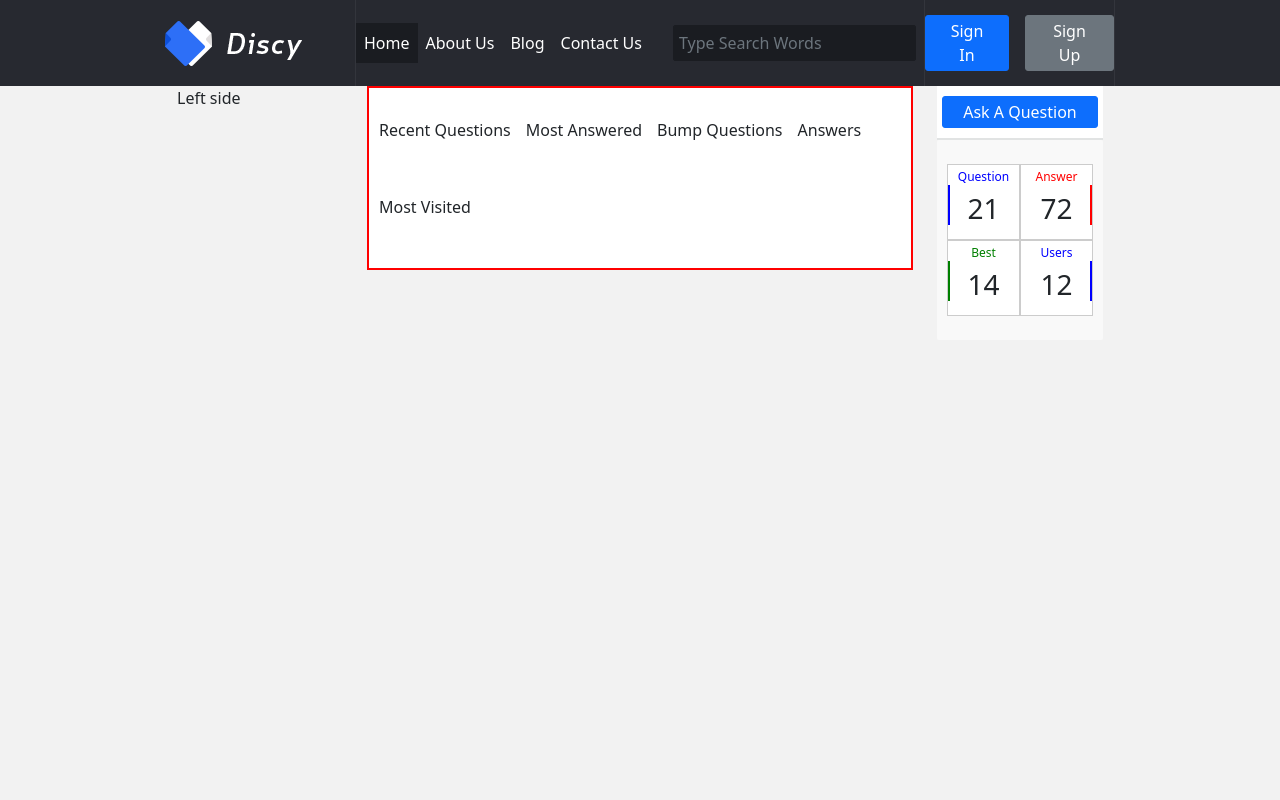
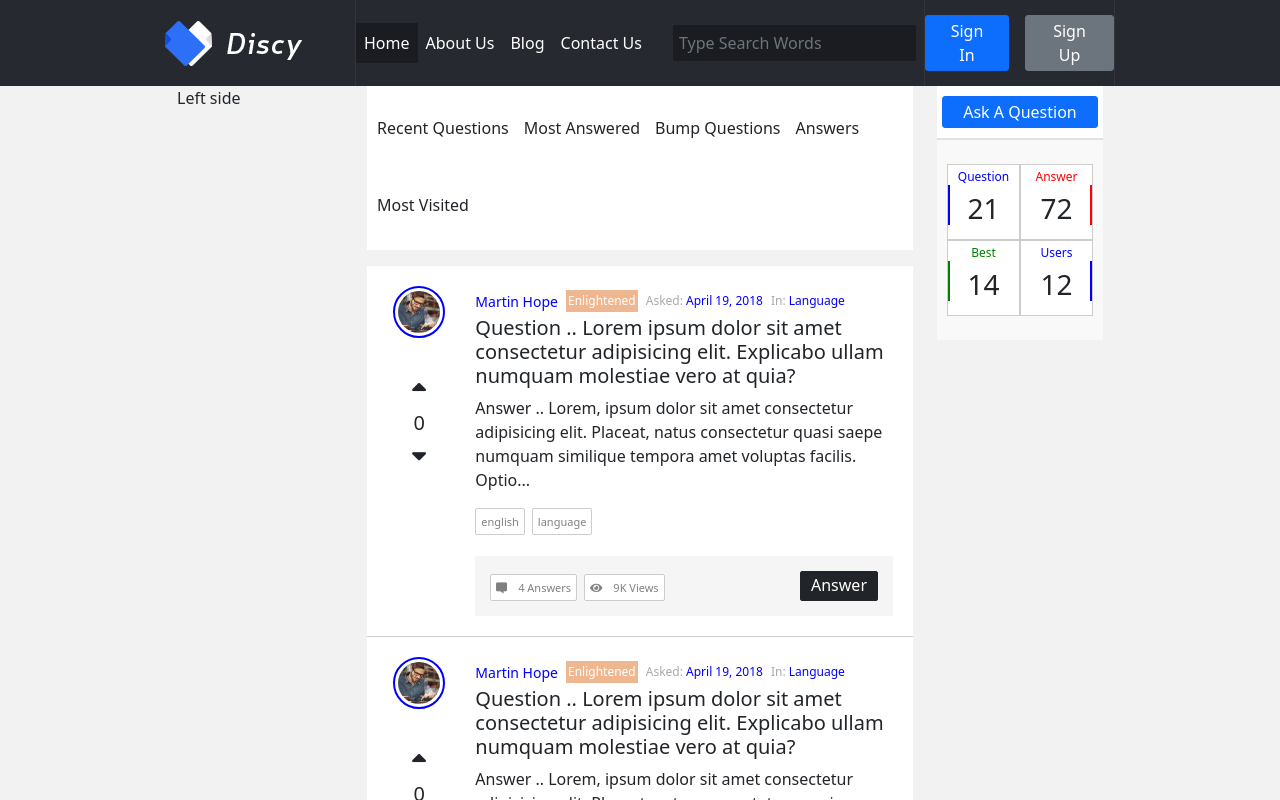
Before and after one commit to ahmadEssam77/Discy, a Vue app: page / in a window 1280 px wide. Shown: the top 800 px of the page. Built offline with nearby package versions, Linux system fonts and the light colour scheme.

Commit message:
Question component

```diff
--- a/public/index.html
+++ b/public/index.html
@@ -1,22 +1,34 @@
 <!DOCTYPE html>
 <html lang="">
+
 <head>
   <meta charset="utf-8">
   <meta http-equiv="X-UA-Compatible" content="IE=edge">
   <meta name="viewport" content="width=device-width,initial-scale=1.0">
   <link rel="icon" href="<%= BASE_URL %>favicon.ico">
+  <!-- Fontawesome CDN -->
+  <link rel="stylesheet" href="https://pro.fontawesome.com/releases/v5.10.0/css/all.css"
+    integrity="sha384-AYmEC3Yw5cVb3ZcuHtOA93w35dYTsvhLPVnYs9eStHfGJvOvKxVfELGroGkvsg+p" crossorigin="anonymous" />
   <!-- Bootstrap CDN CSS -->
-    <link rel="stylesheet" href="https://cdn.jsdelivr.net/npm/bootstrap@5.1.3/dist/css/bootstrap.min.css" integrity="sha384-1BmE4kWBq78iYhFldvKuhfTAU6auU8tT94WrHftjDbrCEXSU1oBoqyl2QvZ6jIW3" crossorigin="anonymous">
-    <title><%= htmlWebpackPlugin.options.title %></title>
+  <link rel="stylesheet" href="https://cdn.jsdelivr.net/npm/bootstrap@5.1.3/dist/css/bootstrap.min.css"
+    integrity="sha384-1BmE4kWBq78iYhFldvKuhfTAU6auU8tT94WrHftjDbrCEXSU1oBoqyl2QvZ6jIW3" crossorigin="anonymous">
+  <title>
+    <%= htmlWebpackPlugin.options.title %>
+  </title>
 </head>
+
 <body>
   <noscript>
-      <strong>We're sorry but <%= htmlWebpackPlugin.options.title %> doesn't work properly without JavaScript enabled. Please enable it to continue.</strong>
+    <strong>We're sorry but <%= htmlWebpackPlugin.options.title %> doesn't work properly without JavaScript enabled.
+        Please enable it to continue.</strong>
   </noscript>
   <div id="app"></div>
   <!-- built files will be auto injected -->
 
   <!-- Bootstrap CDN JS -->
-    <script src="https://cdn.jsdelivr.net/npm/bootstrap@5.1.3/dist/js/bootstrap.bundle.min.js" integrity="sha384-ka7Sk0Gln4gmtz2MlQnikT1wXgYsOg+OMhuP+IlRH9sENBO0LRn5q+8nbTov4+1p" crossorigin="anonymous"></script>
+  <script src="https://cdn.jsdelivr.net/npm/bootstrap@5.1.3/dist/js/bootstrap.bundle.min.js"
+    integrity="sha384-ka7Sk0Gln4gmtz2MlQnikT1wXgYsOg+OMhuP+IlRH9sENBO0LRn5q+8nbTov4+1p"
+    crossorigin="anonymous"></script>
 </body>
+
 </html>
--- a/src/components/Home.vue
+++ b/src/components/Home.vue
@@ -1,4 +1,5 @@
 <template>
+  <!-- Questions filter -->
   <div class="questions-filter">
     <ul>
       <li>Recent Questions</li>
@@ -8,12 +9,27 @@
       <li>Most Visited</li>
     </ul>
   </div>
+  <!-- Question component -->
+  <Question />
+  <Question />
+  <Question />
+  <Question />
+  <Question />
+  <!-- Load more question -->
+  <div class="load-more">
+    <button class="btn btn-secondary form-control">Load more questions</button>
+  </div>
 </template>
 
 <script>
+import Question from "./Question.vue";
+
 export default {
   name: "Home",
-}
+  components: {
+    Question,
+  },
+};
 </script>
 
 <style scoped>
@@ -21,7 +37,7 @@ export default {
   background-color: #fff;
   /* padding: 10px; */
   /* border-bottom: 1px solid var(--bottom-separator-color); */
-    border: 2px solid red;
+  /* border: 2px solid red; */
 }
 
 ul {
@@ -42,4 +58,9 @@ ul li:hover {
   border-bottom: 3px solid #333;
 }
 
+/* Load more */
+.load-more {
+  background-color: #fff;
+  padding: 20px;
+}
 </style>
--- /dev/null
+++ b/src/components/Question.vue
@@ -0,0 +1,173 @@
+<template>
+  <div class="social-question">
+    <div class="row">
+      <div class="col-md-2">
+        <div
+          class="user-img d-flex align-items-center justify-content-lg-center"
+        >
+          <img src="../assets/images/userImg.jpg" alt="" />
+        </div>
+        <div class="vote d-flex align-items-center justify-content-center">
+          <div>
+            <span><i class="fas fa-sort-up"></i></span>
+            <p class="mb-0">0</p>
+            <span><i class="fas fa-sort-down"></i></span>
+          </div>
+        </div>
+      </div>
+      <div class="col-md-10">
+        <div class="d-flex align-items-center py-1">
+          <div class="name me-2">Martin Hope</div>
+          <div class="tag me-2">Enlightened</div>
+          <div class="question-date me-2">
+            <span>Asked:</span><span class="date"> April 19, 2018</span>
+          </div>
+          <div class="language me-2">
+            <span>In:</span><span class="lang"> Language</span>
+          </div>
+        </div>
+        <div class="user-asked">
+          <h5>
+            Question .. Lorem ipsum dolor sit amet consectetur adipisicing elit.
+            Explicabo ullam numquam molestiae vero at quia?
+          </h5>
+        </div>
+        <div>
+          <p>
+            Answer .. Lorem, ipsum dolor sit amet consectetur adipisicing elit.
+            Placeat, natus consectetur quasi saepe numquam similique tempora
+            amet voluptas facilis. Optio...
+          </p>
+        </div>
+        <div class="tags">
+          <span>english</span>
+          <span>language</span>
+        </div>
+        <div class="q-view-answer mt-4">
+          <div class="d-flex justify-content-between align-items-center">
+            <div>
+              <span
+                ><i class="fas fa-comment-alt fa-flip-horizontal me-2"></i> 4
+                Answers</span
+              >
+              <span class="views"><i class="fas fa-eye me-2"></i> 9K Views</span>
+            </div>
+            <div><button class="btn btn-dark">Answer</button></div>
+          </div>
+        </div>
+      </div>
+    </div>
+  </div>
+</template>
+
+<script>
+export default {
+  name: "Question",
+};
+</script>
+
+<style scoped>
+.social-question {
+  background-color: #fff;
+  padding: 20px;
+  border-bottom: 0.5px #ccc solid;
+}
+
+.name {
+  font-size: 14px;
+  color: blue;
+}
+
+.tag {
+  background-color: #eeb78f;
+  color: #fff;
+  font-size: 12px;
+  padding: 2px;
+}
+
+.question-date,
+.language {
+  font-size: 12px;
+}
+
+.question-date span,
+.language span {
+  color: darkgray;
+}
+
+.question-date .date,
+.language .lang {
+  color: blue !important;
+}
+
+.user-img img {
+  border-radius: 50%;
+  border: 2px solid blue;
+  padding: 3px;
+}
+
+.tags span,
+.q-view-answer span {
+  border: 1px solid #ccc;
+  background-color: #fff;
+  padding: 5px;
+  margin-right: 7px;
+  font-size: 11px;
+  border-radius: 2px;
+  color: gray;
+  cursor: pointer;
+  transition: 0.5s;
+}
+
+.q-view-answer {
+  padding: 15px;
+  background-color: #f5f5f5;
+}
+
+.q-view-answer .views {
+  cursor: text;
+}
+
+.btn {
+  padding: 1px 10px 3px !important;
+  border-radius: 2px !important;
+  transition: 1s !important;
+}
+
+/* Vote */
+.vote {
+  height: 170px;
+}
+
+.vote p {
+  font-size: 20px;
+  text-align: center;
+}
+
+.vote i {
+  font-size: 25px;
+  cursor: pointer;
+}
+
+/* Related hovering */
+.user-asked h5 {
+  transition: 1s;
+}
+
+/* Hovering */
+.user-asked h5:hover {
+  cursor: pointer;
+  color: blue;
+}
+
+.tags span:hover {
+  background-color: blue;
+  color: #fff;
+  border-color: blue;
+}
+
+.btn:hover {
+  background-color: blue;
+  border-color: blue !important;
+}
+</style>
--- a/src/components/Questionsinsights.vue
+++ b/src/components/Questionsinsights.vue
@@ -22,7 +22,7 @@
 <script>
 export default {
   name: "Questionsinsights",
-}
+};
 </script>
 
 <style scoped>
@@ -32,7 +32,7 @@ export default {
   justify-content: center;
   flex-wrap: wrap;
   padding: 10px;
-    background-color: #F9F9F9;
+  background-color: #f9f9f9;
   border-radius: 2px;
 }
 .parent div {
@@ -50,7 +50,7 @@ export default {
 
 .questions::before {
   content: "";
-    position:absolute;
+  position: absolute;
   width: 2px;
   height: 40px;
   background-color: blue;
@@ -58,14 +58,14 @@ export default {
   top: 20px;
 }
 
-.answers h6{
+.answers h6 {
   color: red;
   font-size: 12px;
 }
 
 .answers::after {
   content: "";
-    position:absolute;
+  position: absolute;
   width: 2px;
   height: 40px;
   background-color: red;
@@ -80,7 +80,7 @@ export default {
 
 .best-answers::before {
   content: "";
-    position:absolute;
+  position: absolute;
   width: 2px;
   height: 40px;
   background-color: green;
@@ -95,7 +95,7 @@ export default {
 
 .users::after {
   content: "";
-    position:absolute;
+  position: absolute;
   width: 2px;
   height: 40px;
   background-color: blue;
--- a/src/components/Rightside.vue
+++ b/src/components/Rightside.vue
@@ -12,9 +12,9 @@ export default {
 
 <style scoped>
 .ask-question {
-    background-color: #fff;
-    padding: 10px 1px;
-    border-bottom: 2px solid var(--bottom-separator-color);
+  background-color: #fff;
+  padding: 10px 1px;
+  border-bottom: 2px solid var(--bottom-separator-color);
 }
 
 .btn {
```
Also changed, not shown: src/assets/images/userImg.jpg (added). Lines whose indentation alone changed are shown as unchanged.
